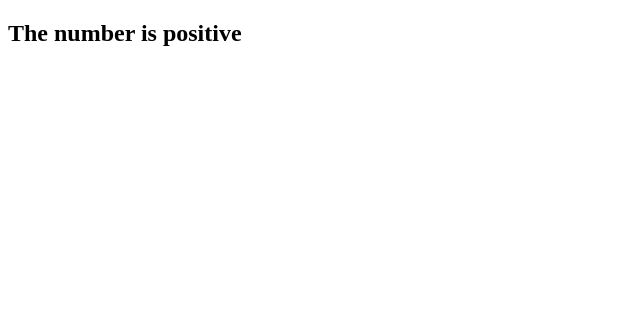
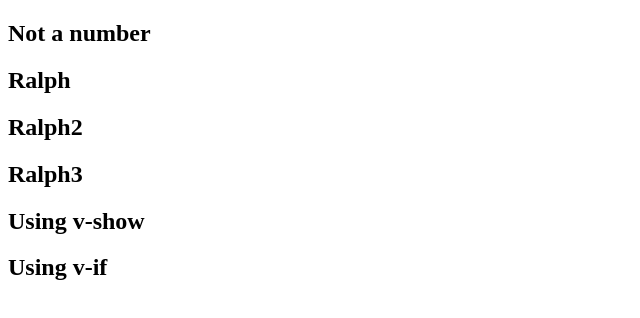
Before and after one commit to rjblee/vue.js-3, a Vue app in the folder hello-world/: page / in a window 1280 px wide. Shown: the top 318 px of the page, without its empty margins (0-640 px from the left). Built offline with nearby package versions, Linux system fonts and the light colour scheme.

Commit message:
V-show and v-if

```diff
--- a/hello-world/src/App2.vue
+++ b/hello-world/src/App2.vue
@@ -3,6 +3,15 @@
   <h2 v-else-if="num < 0">The number is negative</h2>
   <h2 v-else-if="num > 0">The number is positive</h2>
   <h2 v-else>Not a number</h2>
+
+  <div v-if="display">
+    <h2>Ralph</h2>
+    <h2>Ralph2</h2>
+    <h2>Ralph3</h2>
+  </div>
+
+  <h2 v-show="showElement">Using v-show</h2>
+  <h2 v-if="showElement">Using v-if</h2>
 </template>
 
 <script>
@@ -10,7 +19,9 @@ export default {
   name: "App2",
   data() {
     return {
-      num: 1,
+      num: "Hi",
+      display: true,
+      showElement: true,
     };
   },
 };
```
